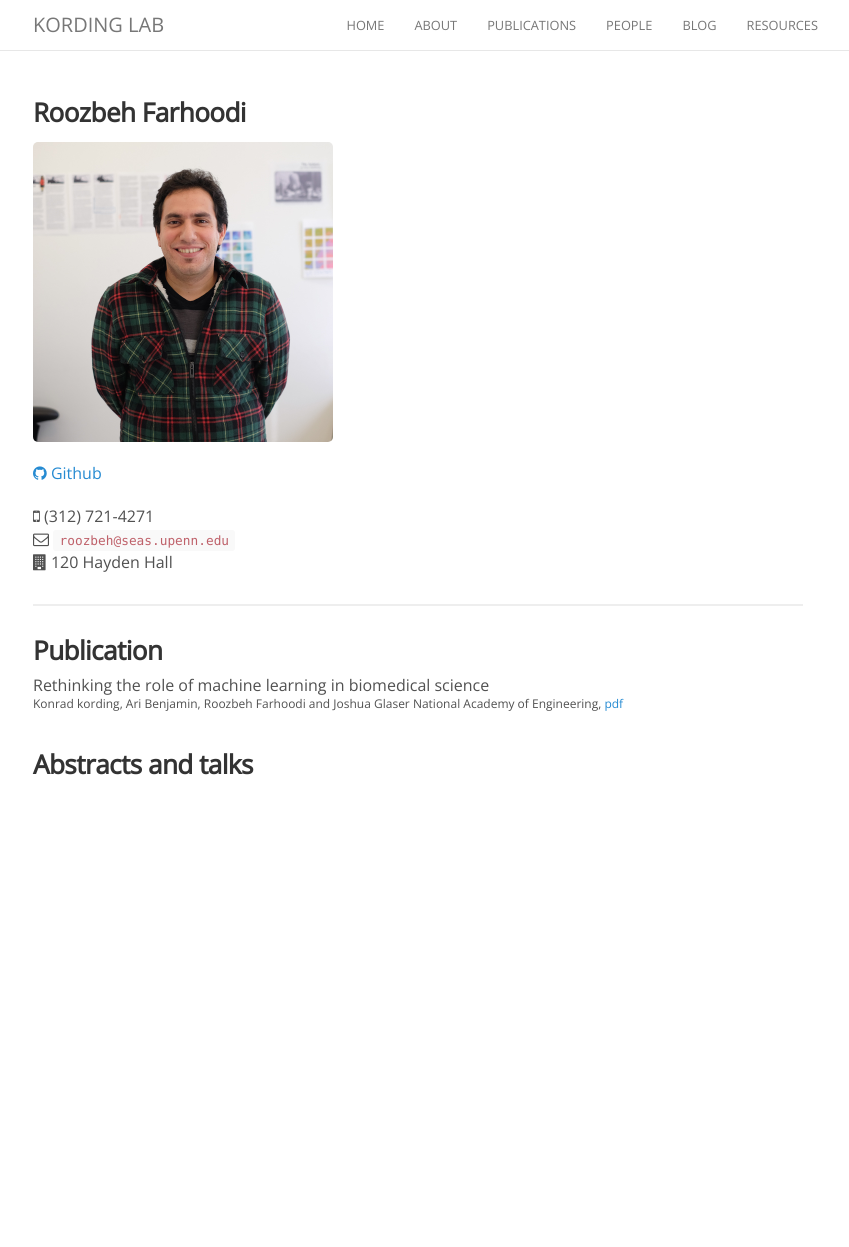
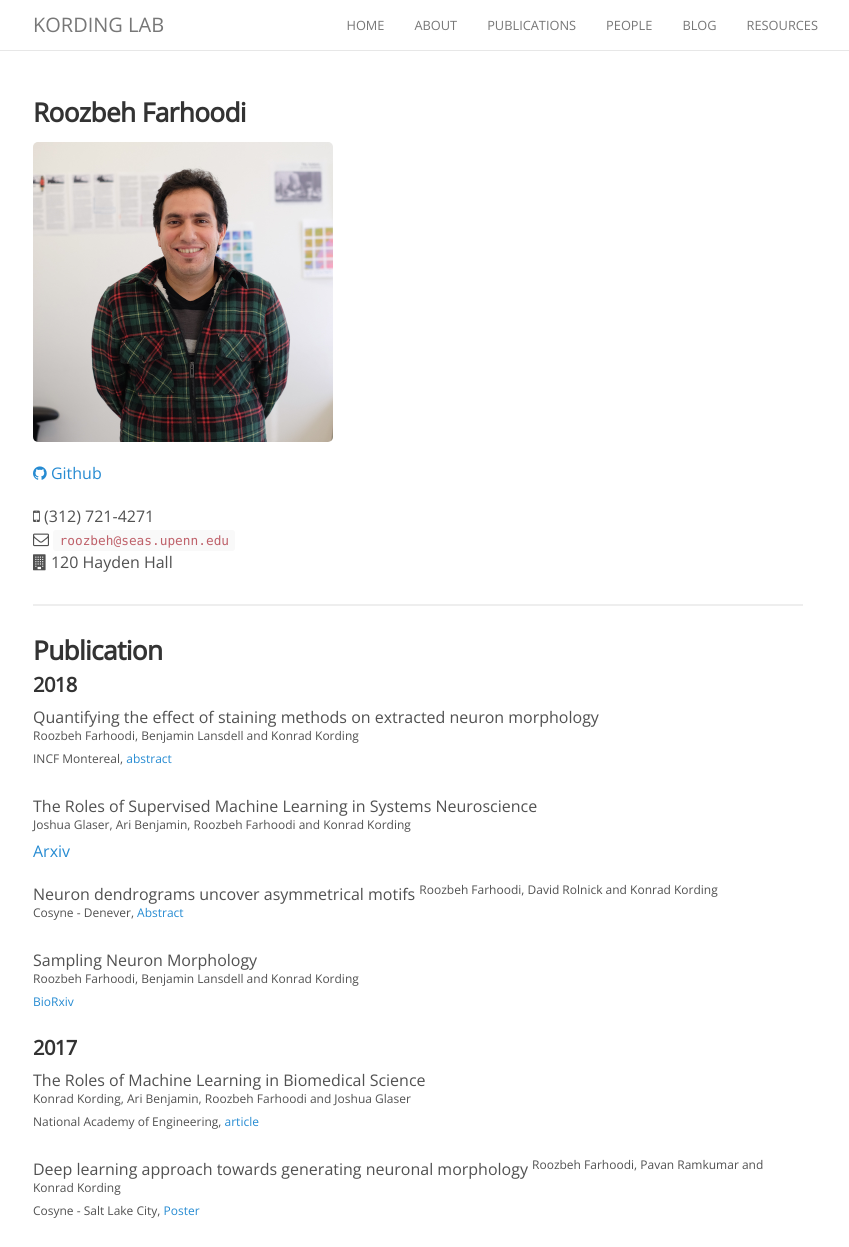
Before and after one commit to KordingLab/KordingLab.github.io, a Jekyll site: the page built from _people/roozbeh_farhoodi.md, in a window 1280 px wide and 1247 px high. Shown: the whole window, without its empty margins (222-1071 px from the left). Built offline with Jekyll 4.4.1, drawn with Linux system fonts in a browser that asks for light colours; nearby versions of some CDN libraries; comment, search, counter and statistics services are not loaded.

Commit message:
update pubs

```diff
--- a/_people/roozbeh_farhoodi.md
+++ b/_people/roozbeh_farhoodi.md
@@ -15,14 +15,30 @@ joined: 2015
 <i class="fa fa-building"></i> 120 Hayden Hall
 
 
-
-
 <hr>
 ### Publication
+###### 2018
+Quantifying the effect of staining methods on extracted neuron morphology  <br>
+<sup>Roozbeh Farhoodi, Benjamin Lansdell and Konrad Kording</sup> <br>
+<sup>INCF Montereal, [abstract](https://www.dropbox.com/preview/Project%20on%20Profile/quantifying-effect-staining.pdf)</sup>
 
-Rethinking the role of machine learning in biomedical science  <br>
-<sup>Konrad kording, Ari Benjamin, Roozbeh Farhoodi and Joshua Glaser </sup>
-<sup>National Academy of Engineering, [pdf](https://www.naefrontiers.org/File.aspx?id=185177)</sup>
+The Roles of Supervised Machine Learning in Systems Neuroscience<br>
+<sup>Joshua Glaser, Ari Benjamin, Roozbeh Farhoodi and  Konrad Kording</sup> <br>
+[Arxiv](https://arxiv.org/abs/1805.08239)
 
+Neuron dendrograms uncover asymmetrical motifs
+<sup>Roozbeh Farhoodi, David Rolnick and Konrad Kording</sup> <br>
+<sup>Cosyne - Denever, [Abstract](https://www.dropbox.com/preview/Project%20on%20Profile/cosyne-abstract-neuron.pdf)</sup>
 
-### Abstracts and talks
+Sampling Neuron Morphology <br>
+<sup>Roozbeh Farhoodi, Benjamin Lansdell and Konrad Kording</sup> <br>
+<sup>[BioRxiv](https://www.biorxiv.org/content/early/2018/01/15/248385)</sup>
+
+###### 2017
+The Roles of Machine Learning in Biomedical Science  <br>
+<sup>Konrad Kording, Ari Benjamin, Roozbeh Farhoodi and Joshua Glaser </sup> <br>
+<sup>National Academy of Engineering, [article](https://www.naefrontiers.org/File.aspx?id=185177)</sup>
+
+Deep learning approach towards generating neuronal morphology
+<sup>Roozbeh Farhoodi, Pavan Ramkumar and Konrad Kording</sup> <br>
+<sup>Cosyne - Salt Lake City, [Poster](http://www.cosyne.org/c/index.php?title=Cosyne2017_posters_1)</sup>
```
